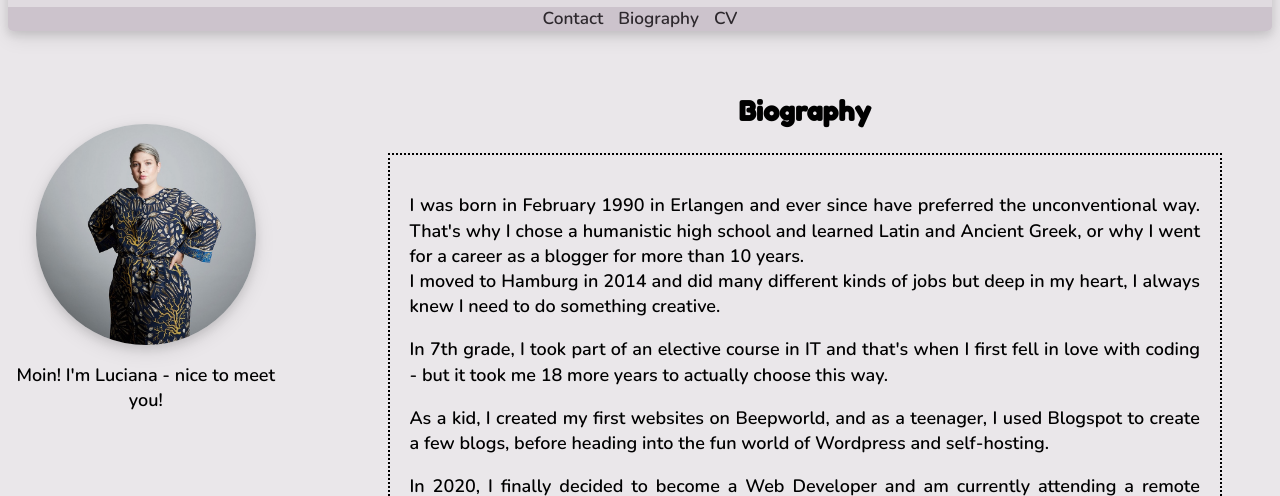
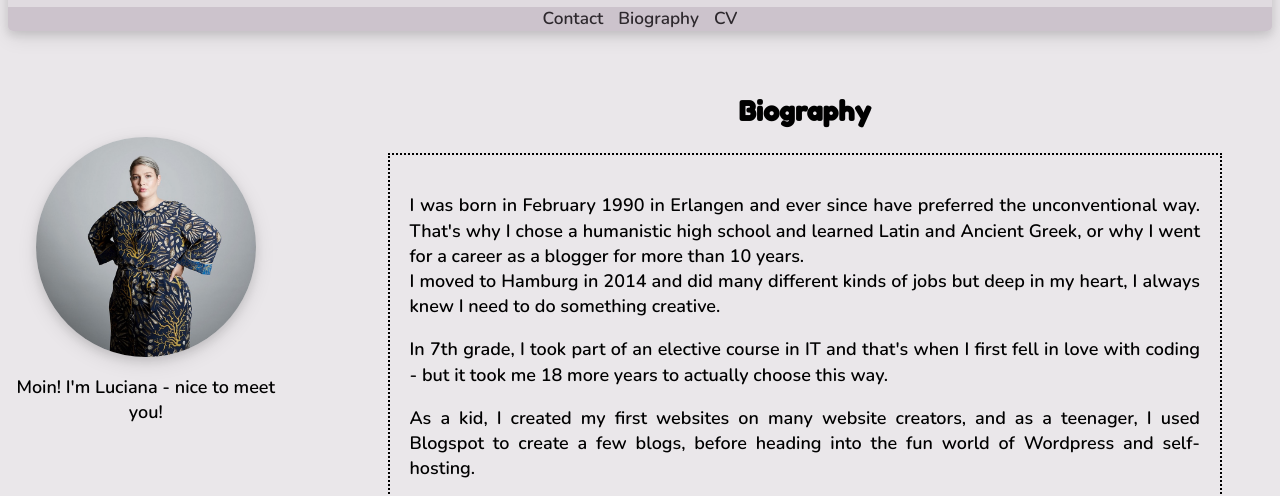
Before and after one commit to luziehtan/personal-website, a website: page index.html in a window 1280 px wide. Shown: the part 100-596 px from the top of the page. Drawn offline with nearby package versions, Linux system fonts and the light colour scheme.

Commit message:
Correct text

```diff
--- a/index.html
+++ b/index.html
@@ -108,9 +108,9 @@
             to actually choose this way.
           </p>
           <p>
-            As a kid, I created my first websites on Beepworld, and as a
-            teenager, I used Blogspot to create a few blogs, before heading into
-            the fun world of Wordpress and self-hosting.
+            As a kid, I created my first websites on many website creators, and
+            as a teenager, I used Blogspot to create a few blogs, before heading
+            into the fun world of Wordpress and self-hosting.
           </p>
           <p>
             In 2020, I finally decided to become a Web Developer and am
```
